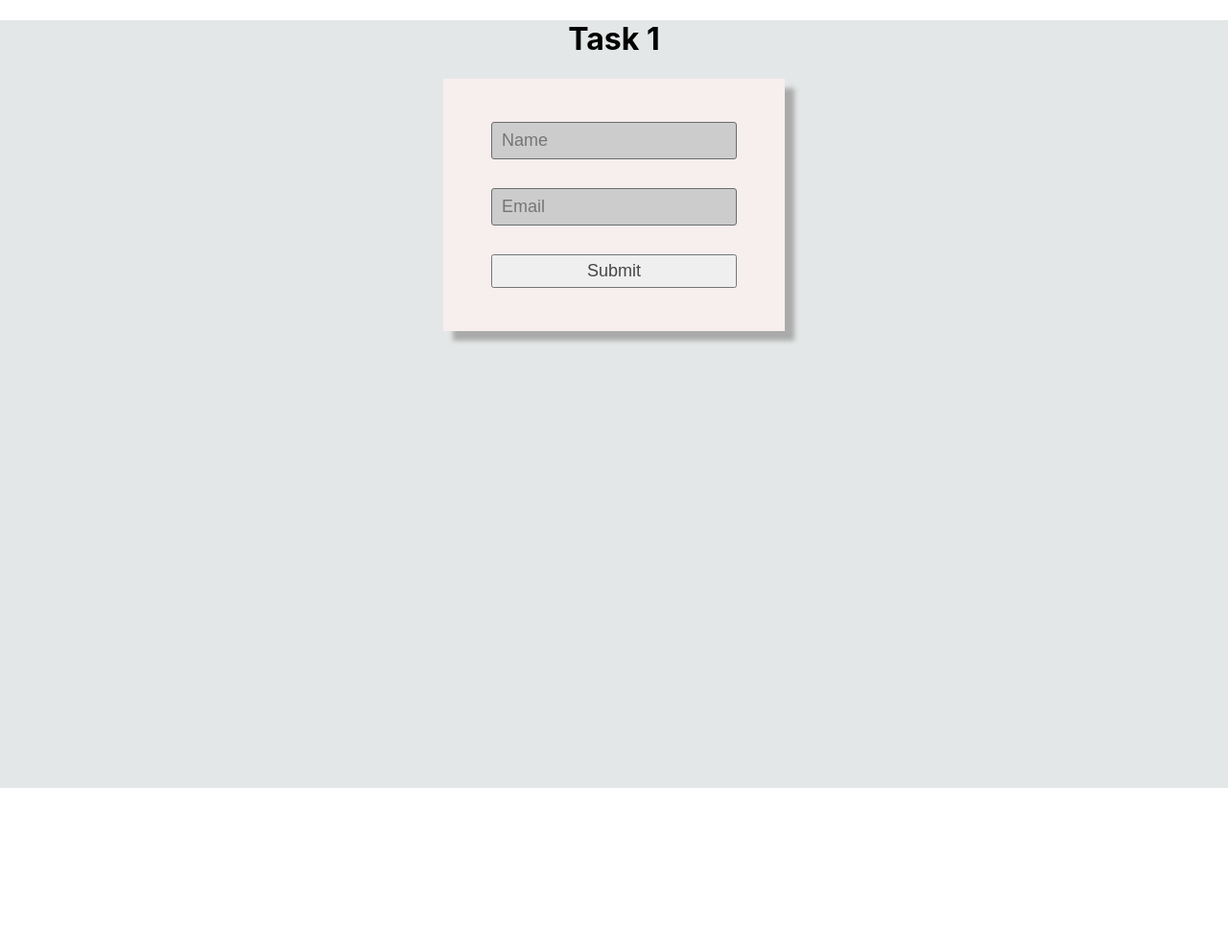
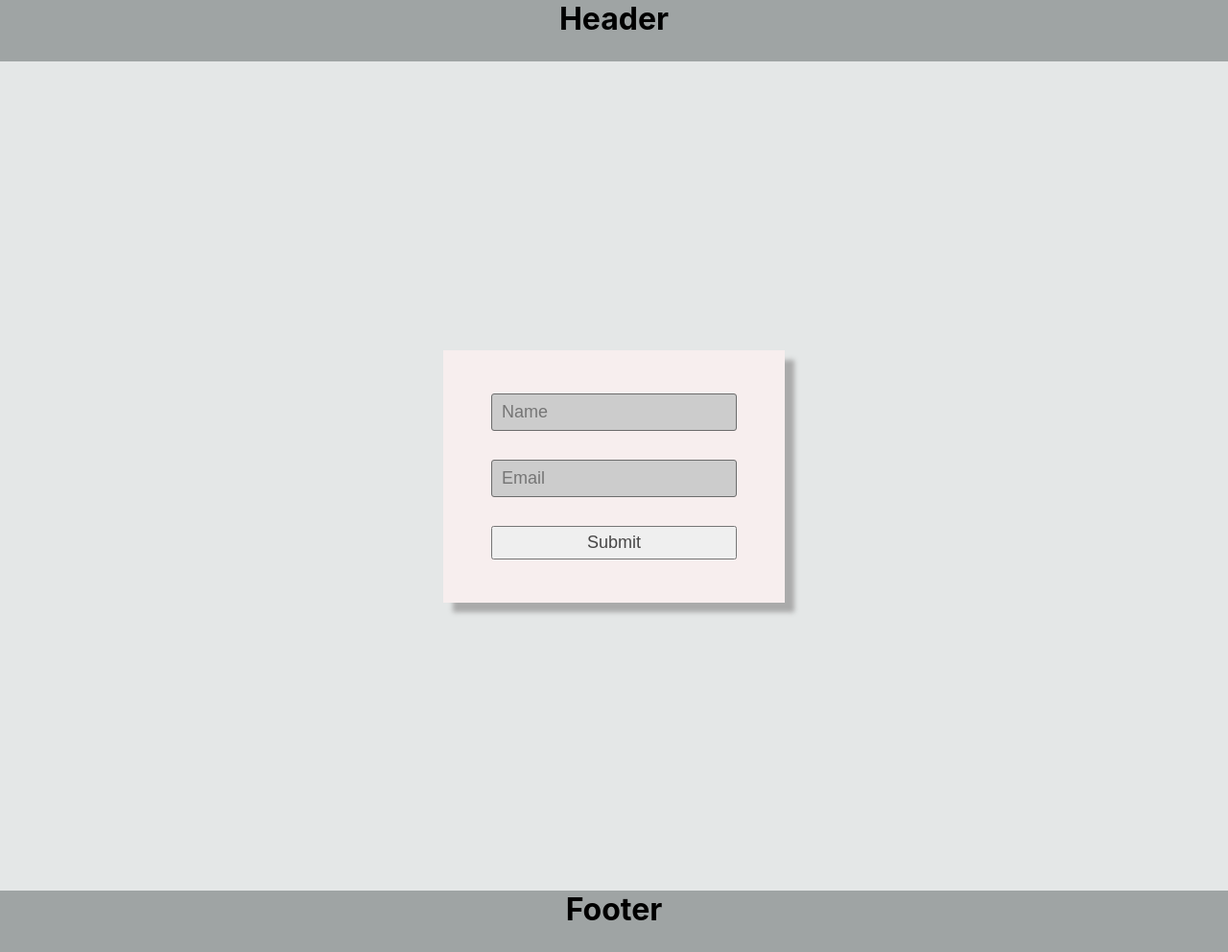
Before and after one commit to ArminAvdalyan/git-learn, a React (Create React App) app in the folder react-demo/: page / in a window 1280 px wide. Shown: the whole page at 96% size. Before the commit the page ends 821 px from the top, so only its background shows below. Built offline with nearby package versions, Linux system fonts and the light colour scheme.

Commit message:
initial layout

```diff
--- a/react-demo/package.json
+++ b/react-demo/package.json
@@ -6,6 +6,7 @@
     "@testing-library/jest-dom": "^5.11.8",
     "@testing-library/react": "^11.2.2",
     "@testing-library/user-event": "^12.6.0",
+    "node-sass": "^4.14.1",
     "react": "^17.0.1",
     "react-dom": "^17.0.1",
     "react-scripts": "4.0.1",
--- a/react-demo/src/App.css
+++ b/react-demo/src/App.css
@@ -1,7 +1,5 @@
 .App {
   text-align: center;
-  background-color: rgb(228, 231, 231);
-  height: 100vh;
 }
 
 .App-logo {
--- a/react-demo/src/App.js
+++ b/react-demo/src/App.js
@@ -1,12 +1,16 @@
 // import logo from './logo.svg';
 import './App.css';
-import Form from "./Container/Form/Form.js";
+import Layout from './Components/Layout/Layout';
+import Footer from './Container/Footer/Footer';
+import Header from './Container/Header/Header';
+
 
 const App = () => {
   return (
     <div className="App">
-      <h1>Task 1</h1>
-      <Form />
+      <Header />
+      <Layout />
+      <Footer />
     </div>
   );
 }
--- /dev/null
+++ b/react-demo/src/Container/Footer/Footer.js
@@ -0,0 +1,12 @@
+import React from "react";
+import "./Footer.scss";
+
+const Footer = () => {
+  return (
+    <div className="app-footer">
+      <h1 className="footer-title">Footer</h1>
+    </div>
+  )
+}
+
+export default Footer;
--- /dev/null
+++ b/react-demo/src/Container/Footer/Footer.scss
@@ -0,0 +1,9 @@
+.app-footer {
+    height: 64px;
+    background-color: #5f686899;
+    width: 100%;
+  }
+
+  .footer-title {
+    margin: 0;
+  }
--- /dev/null
+++ b/react-demo/src/Container/Header/Header.js
@@ -0,0 +1,12 @@
+import React from "react";
+import "./Header.scss";
+
+const Header = () => {
+  return (
+    <div className="app-header">
+      <h1 className="header-title">Header</h1>
+    </div>
+  )
+}
+
+export default Header;
--- /dev/null
+++ b/react-demo/src/Container/Header/Header.scss
@@ -0,0 +1,9 @@
+.app-header {
+  height: 64px;
+  background-color: #5f686899;
+  width: 100%;
+}
+
+.header-title {
+  margin: 0;
+}
--- /dev/null
+++ b/react-demo/src/components/Layout/Layout.js
@@ -0,0 +1,16 @@
+import React from "react";
+import Form from "../../Container/Form/Form.js";
+import "./Layout.scss";
+
+const Layout = ({ children }) => {
+  return (
+    <div className="app-layout">
+      <main>
+        <Form />
+        {children}
+      </main>
+    </div>
+  )
+}
+
+export default Layout;
--- /dev/null
+++ b/react-demo/src/components/Layout/Layout.scss
@@ -0,0 +1,9 @@
+ .app-layout {
+   height: calc(100vh - 64px);
+   flex: 1;
+   padding: 64px 0;
+   display: flex;
+   flex-direction: column;
+   justify-content: center;
+   background-color: rgb(228, 231, 231);
+ }
--- a/react-demo/src/index.css
+++ b/react-demo/src/index.css
@@ -5,6 +5,7 @@ body {
     sans-serif;
   -webkit-font-smoothing: antialiased;
   -moz-osx-font-smoothing: grayscale;
+  box-sizing: border-box;
 }
 
 code {
```
Also changed, not shown: 2 other files (tests, documents, lock files or other folders).
